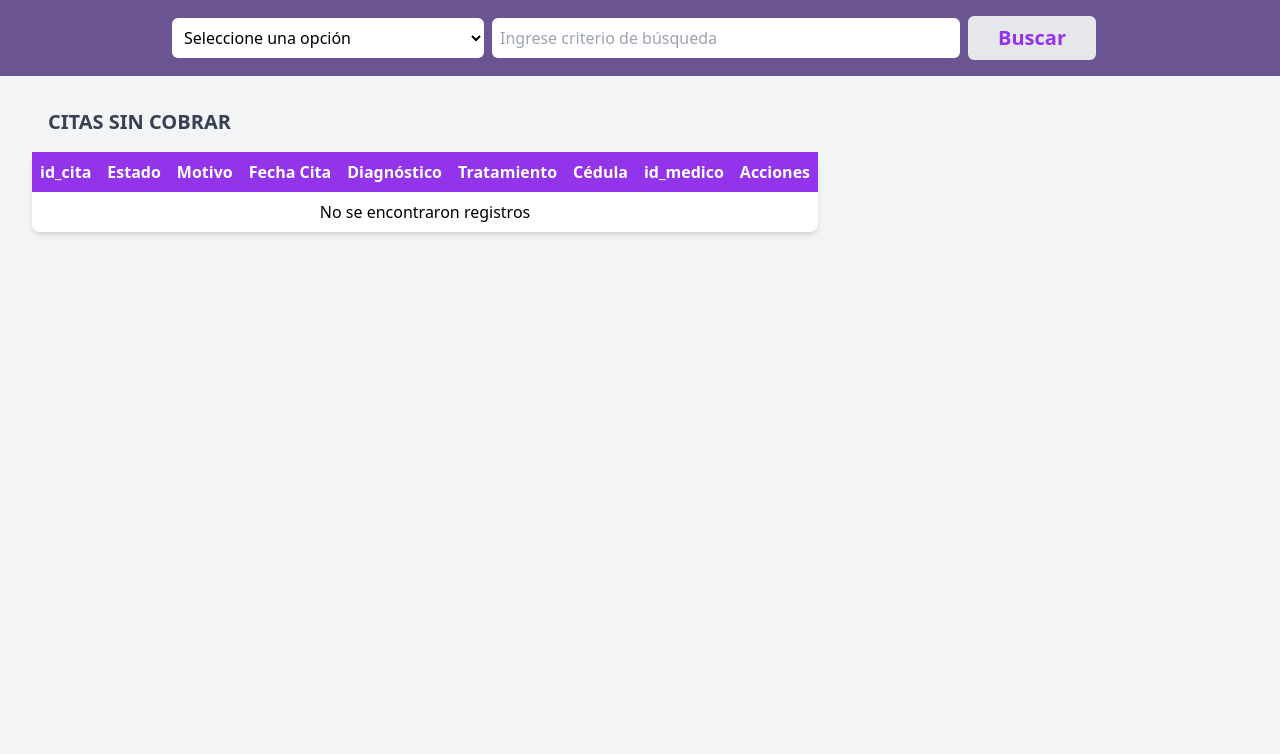
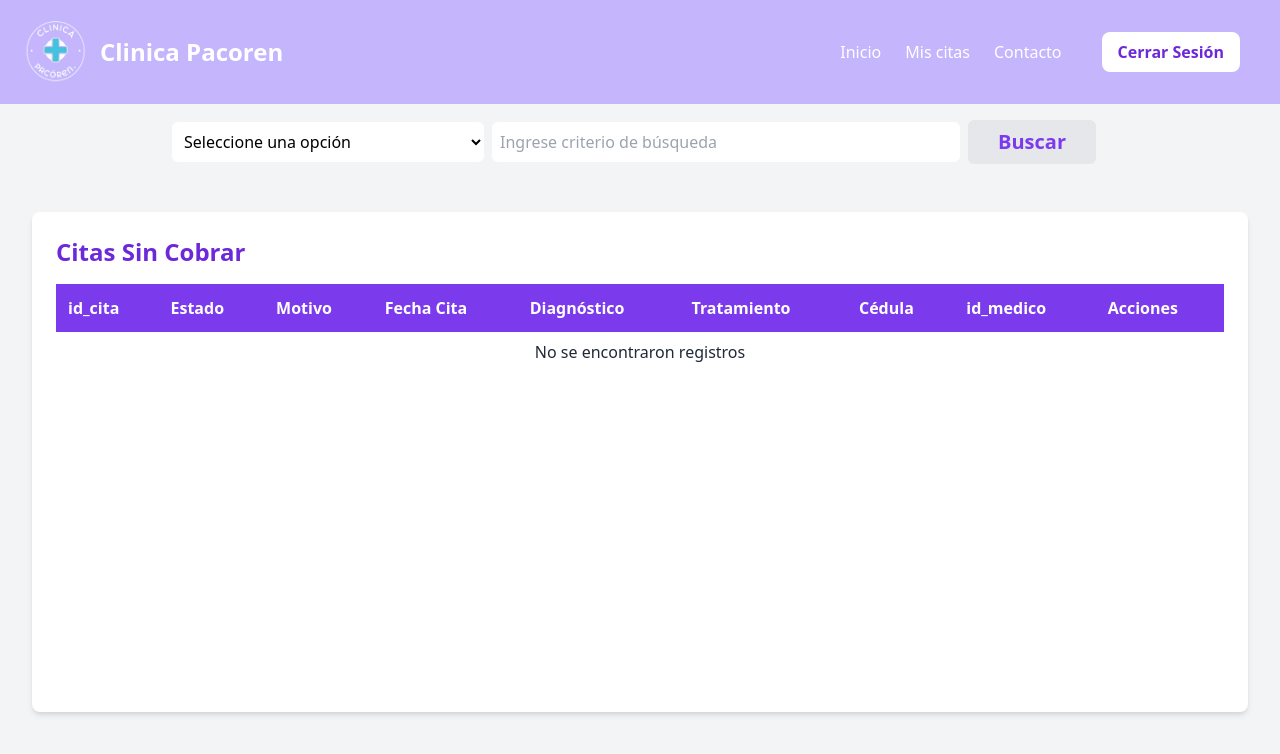
Before and after one commit to Moisinho/Gestion_Clinica, a PHP site: page /Gestion_Clinica/app/views/facturacion/facturacion_cita.php in a window 1280 px wide. Shown: the top 754 px of the page. Run offline with PHP 8.4, Linux system fonts and the light colour scheme; data that the repository does not hold is empty; some libraries are stand-ins or nearby versions.

Commit message:
Actualización

```diff
--- a/app/includes/Database.php
+++ b/app/includes/Database.php
@@ -3,9 +3,9 @@ class Database
 {
     private $host = "localhost";
     private $port = "3306"; // Puerto especificado
-    private $db_name = "gestion_clinicadb";
+    private $db_name = "gestionclinica_db";
     private $username = "root"; // Usuario proporcionado
-    private $password = "12345"; // Contraseña proporcionada
+    private $password = "Taehyung7"; // Contraseña proporcionada
     private $conn;
 
     // Método para obtener la conexión a la base de datos
--- a/app/includes/header.php
+++ b/app/includes/header.php
@@ -2,15 +2,20 @@
     <div class="container mx-auto flex items-center justify-between py-4 px-6">
         <!-- Logo de la clínica -->
         <div class="flex items-center">
-            <img src="http://localhost/Gestion_Clinica/app/views/media/image0_0-removebg-preview.png" alt="Logo" class="w-16 h-16 mr-3">
+            <img src="../media/image0_0-removebg-preview.png" alt="Logo" class="w-16 h-16 mr-3">
             <span class="text-2xl font-bold">Clinica Pacoren</span>
         </div>
 
         <!-- Navegación -->
-        <nav class="hidden md:flex space-x-6">
-            <a href="index_paciente.php" class="hover:text-purple-800">Inicio</a>
+        <nav class="hidden md:flex space-x-6 items-center">
+            <a href="index_pciente.php" class="hover:text-purple-800">Inicio</a>
             <a href="servicios.php" class="hover:text-purple-800">Mis citas</a>
             <a href="contacto.php" class="hover:text-purple-800">Contacto</a>
+            <div class="flex justify-end p-4">
+                <form action="../../controllers/logout.php" method="post">
+                    <button type="submit" class="bg-white text-purple-700 font-semibold py-2 px-4 rounded-lg hover:bg-purple-100">Cerrar Sesión</button>
+                </form>
+            </div>
         </nav>
 
         <!-- Menú móvil -->
--- a/app/includes/header_doctor.php
+++ b/app/includes/header_doctor.php
@@ -2,7 +2,7 @@
     <div class="container mx-auto flex items-center justify-between py-4 px-6">
         <!-- Logo de la clínica -->
         <div class="flex items-center">
-            <img src="http://localhost/Gestion_Clinica/app/views/media/image0_0-removebg-preview.png" alt="Logo" class="w-16 h-16 mr-3">
+            <img src="../media/image0_0-removebg-preview.png" alt="Logo" class="w-16 h-16 mr-3">
             <span class="text-2xl font-bold">Clinica Pacoren</span>
         </div>
 
--- a/app/includes/header_inicio.php
+++ b/app/includes/header_inicio.php
@@ -2,7 +2,7 @@
     <div class="container mx-auto flex items-center justify-between py-4 px-6">
         <!-- Logo de la clínica -->
         <div class="flex items-center">
-            <img src="http://localhost/Gestion_Clinica/app/views/media/image0_0-removebg-preview.png" alt="Logo" class="w-16 h-16 mr-3">
+            <img src="app/views/media/image0_0-removebg-preview.png" alt="Logo" class="w-16 h-16 mr-3">
             <span class="text-2xl font-bold">Clinica Pacoren</span>
         </div>
 
@@ -16,7 +16,8 @@
 
         <!-- Botones de Login y Registrarse -->
         <div class="flex space-x-4">
-            <a href="app\views\login.php" class="bg-white text-purple-700 font-semibold py-2 px-4 rounded-lg hover:bg-purple-100">Iniciar sesión</a>
+            <a href="app/views/login.php" class="bg-white text-purple-700 font-semibold py-2 px-4 rounded-lg hover:bg-purple-100">Iniciar sesión</a>
+
         </div>
 
         <!-- Menú móvil -->
--- a/app/views/agendar_cita.php
+++ b/app/views/agendar_cita.php
@@ -25,7 +25,7 @@
     </section>
 
     <!-- Contenido Principal -->
-    <div class="container mx-auto grid grid-cols-1 md:grid-cols-2 gap-8">
+    <div class="container mx-auto grid grid-cols-1 md:grid-cols-2 gap-8 mb-10">
         <!-- Formulario de Reserva de Cita -->
         <div class="bg-white p-6 rounded-lg shadow-lg">
             <h3 class="text-lg font-bold text-Moradote mb-4">Datos de la Reserva de Cita</h3>
--- a/app/views/facturacion/facturacion_cita.php
+++ b/app/views/facturacion/facturacion_cita.php
@@ -43,15 +43,20 @@ if (!empty($criterioBD) && !empty($valorBusqueda)) {
     <meta charset="UTF-8">
     <meta name="viewport" content="width=device-width, initial-scale=1.0">
     <title>Facturar Citas</title>
-    <script src="https://cdn.tailwindcss.com"></script>
-    <script src="https://code.jquery.com/jquery-3.6.0.min.js"></script>
+    <!-- Tailwind CSS -->
+    <link href="https://cdn.jsdelivr.net/npm/tailwindcss@2.2.19/dist/tailwind.min.css" rel="stylesheet">
+    <style>
+        .table-container {
+            height: 500px; /* Altura máxima */
+            overflow-y: auto; /* Scroll vertical */
+        }
+    </style>
 </head>
-<body class="bg-gray-100">
-    <!-- Encabezado -->
+<body class="bg-gray-100 text-gray-800">
+    <?php include '../../includes/header.php'; ?>
     <div class="bg-[#6A5492] text-white p-4 flex items-center justify-center w-full">
         <div class="flex items-center w-full justify-center">
             <form method="POST" class="flex items-center space-x-2 w-3/4">
-                <!-- Select con opción seleccionada reiniciada -->
                 <select name="criterio" class="p-2 bg-white text-black rounded-md w-1/3">
                     <option value="" disabled <?php echo $criterioSeleccionado == '' ? 'selected' : ''; ?>>Seleccione una opción</option>
                     <option value="Fecha" <?php echo $criterioSeleccionado == 'Fecha' ? 'selected' : ''; ?>>Fecha</option>
@@ -64,23 +69,22 @@ if (!empty($criterioBD) && !empty($valorBusqueda)) {
     </div>
 
     <!-- Contenido principal -->
-    <div class="flex">
-        <div class="flex flex-col mt-4 mx-8">
+    <main class="flex flex-col mt-8 mx-4 md:mx-8 mb-8">
         <!-- Tabla de citas -->
-            <h2 class="flex text-xl font-bold text-gray-700 p-4">CITAS SIN COBRAR</h2>
-            <div class="flex-1 bg-white shadow-md rounded-lg">
-                <table class="min-w-full table-auto">
-                    <thead class="bg-purple-600 text-white text-center">
+        <div class="bg-white rounded-lg shadow-md p-6 w-full mb-6 overflow-y-auto table-container">
+            <h2 class="text-2xl font-semibold text-purple-700 mb-4">Citas Sin Cobrar</h2>
+            <table class="w-full border-collapse">
+                <thead class="bg-purple-600 text-white">
                     <tr>
-                            <th class="p-2">id_cita</th>
-                            <th class="p-2">Estado</th>
-                            <th class="p-2">Motivo</th>
-                            <th class="p-2">Fecha Cita</th>
-                            <th class="p-2">Diagnóstico</th>
-                            <th class="p-2">Tratamiento</th>
-                            <th class="p-2">Cédula</th>
-                            <th class="p-2">id_medico</th>
-                            <th class="p-2">Acciones</th>
+                        <th class="p-3 text-left">id_cita</th>
+                        <th class="p-3 text-left">Estado</th>
+                        <th class="p-3 text-left">Motivo</th>
+                        <th class="p-3 text-left">Fecha Cita</th>
+                        <th class="p-3 text-left">Diagnóstico</th>
+                        <th class="p-3 text-left">Tratamiento</th>
+                        <th class="p-3 text-left">Cédula</th>
+                        <th class="p-3 text-left">id_medico</th>
+                        <th class="p-3 text-left">Acciones</th>
                     </tr>
                 </thead>
                 <tbody>
@@ -96,7 +100,6 @@ if (!empty($criterioBD) && !empty($valorBusqueda)) {
                                 <td class="border-r p-2"><?php echo htmlspecialchars($row['cedula']); ?></td>
                                 <td class="border-r p-2"><?php echo htmlspecialchars($row['id_medico']); ?></td>
                                 <td class="border-r p-2">
-                                        <!-- Formulario para enviar el id_cita al menú de cobro -->
                                     <form action="menu_cobro.php" method="post">
                                         <input type="hidden" name="id_cita" value="<?php echo htmlspecialchars($row['id_cita']); ?>">
                                         <button type="submit" class="bg-blue-500 text-white p-2 rounded-md">COBRAR</button>
@@ -112,7 +115,6 @@ if (!empty($criterioBD) && !empty($valorBusqueda)) {
                 </tbody>
             </table>
         </div>
-        </div>
-    </div>
+    </main>
 </body>
 </html>
```
Also changed, not shown: app/controllers/AuthController.php (added, +60 -0 lines), app/controllers/logout.php (added, +9 -0 lines), app/models/UserModel.php (added, +16 -0 lines), app/views/Doctor/medico_inicio.php (+8 -1 lines), app/views/Paciente/index_paciente.php (+10 -0 lines), app/views/index.php (deleted, +0 -55 lines), app/views/login.php (+2 -65 lines). Lines whose indentation alone changed are shown as unchanged.
